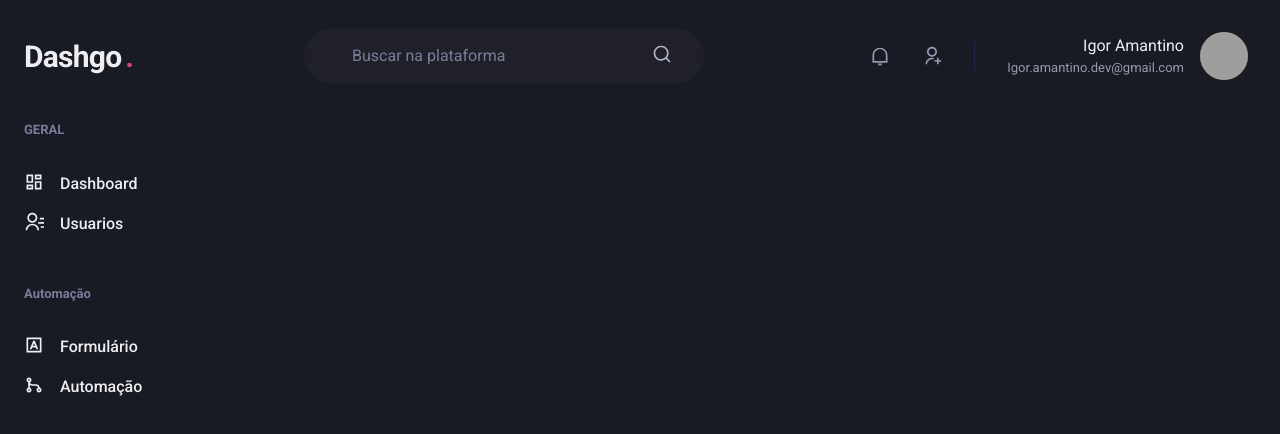
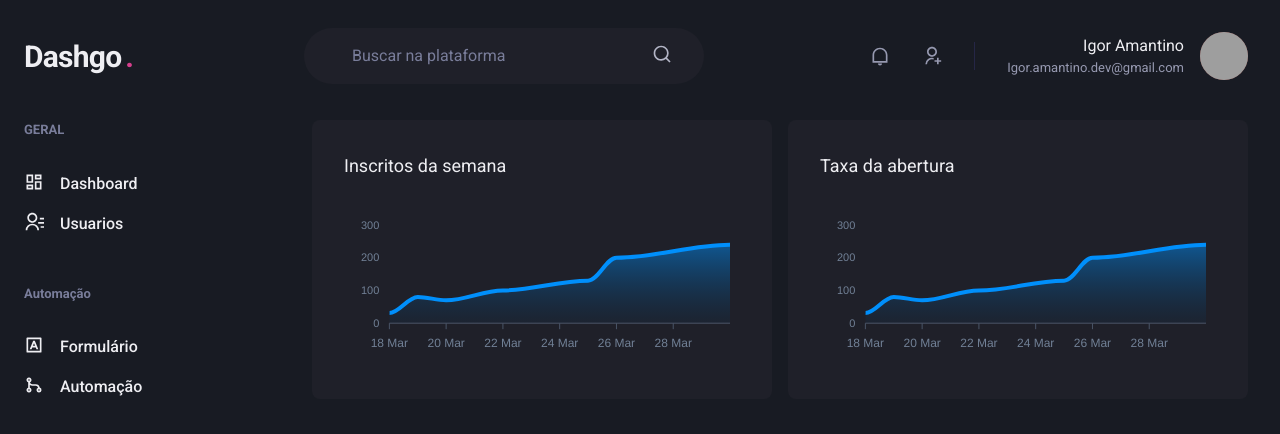
Before and after one commit to IgorGamantino/DashGo, a Next.js app: page /dashboard in a window 1280 px wide. Shown: the top 434 px of the page. Built offline with nearby package versions, Linux system fonts and the light colour scheme; grey boxes are pictures that could not be loaded.

Commit message:
criando grafico e finalizando

```diff
--- a/package.json
+++ b/package.json
@@ -12,9 +12,11 @@
     "@chakra-ui/react": "^1.4.2",
     "@emotion/react": "^11.1.5",
     "@emotion/styled": "^11.1.5",
+    "apexcharts": "^3.26.0",
     "framer-motion": "^4.1.2",
     "next": "10.1.3",
     "react": "17.0.2",
+    "react-apexcharts": "^1.3.7",
     "react-dom": "17.0.2",
     "react-icons": "^4.2.0"
   },
--- a/src/pages/dashboard.tsx
+++ b/src/pages/dashboard.tsx
@@ -1,7 +1,65 @@
 
-import { Flex } from '@chakra-ui/layout'
+import { Box, Flex, SimpleGrid, Text, theme } from '@chakra-ui/react'
+import dynamic from 'next/dynamic'
 import {Header} from '../components/form/Header'
 import { SideBar } from '../components/form/SideBar'
+
+const Charts = dynamic(() => import('react-apexcharts'),{
+  ssr: false
+})
+
+const options = {
+  chart:{
+    toolbar:{
+      show: false,
+    },
+    zoom:{
+      enabled: false
+    },
+    foreColor:theme.colors.gray[500]
+  },
+  grid:{
+    show: false,
+  },
+  dataLabels:{
+    enabled: false
+  },
+  tooltip:{
+    enabled: false
+  },
+  xaxis:{
+    type: 'datetime',
+    axisBorder: {
+      color: theme.colors.gray[600]
+    },
+    axisTicks:{
+      color: theme.colors.gray[600]
+    },
+    categories: [
+      '2021-03-18T00:00.000Z',
+      '2021-03-19T00:00.000Z',
+      '2021-03-20T00:00.000Z',
+      '2021-03-22T00:00.000Z',
+      '2021-03-25T00:00.000Z',
+      '2021-03-26T00:00.000Z',
+      '2021-03-30T00:00.000Z',
+    ]
+  },
+  fill:{
+    opacity: 0.3,
+    type: 'gradient',
+    gradient: {
+      shade: 'dark',
+      opacityFrom: 0.7,
+      opacityTo: 0.3
+    }
+
+  }
+};
+
+const series= [
+  {name: 'Series1', data: [31,80,70,100,130,200,240]}
+]
 
 export default function Dashboard() {
   return (
@@ -13,6 +71,21 @@ export default function Dashboard() {
 
      <Flex w='100%' my='6' maxW={1480} mx='auto' px='6'>
         <SideBar />
+
+        <SimpleGrid flex='1' gap='4' minChildWidth='320px' align="flex-start" mr='2'>
+          <Box p='8' pb='4' bg='gray.800' borderRadius={8}>
+             <Text fontSize='lg' mb='4'>Inscritos da semana</Text>
+             <Charts options={options} series={series} type='area' height={160}/>
+          </Box>
+
+          <Box p='8'pb='4' bg='gray.800' borderRadius={8}>
+             <Text fontSize='lg' mb='4'>Taxa da abertura</Text>
+             <Charts options={options} series={series}  type='area'height={160}/>
+
+          </Box>
+        </SimpleGrid>
+
+
      </Flex>
 
     </Flex>
```
Also changed, not shown: 1 other file (tests, documents, lock files or other folders).
